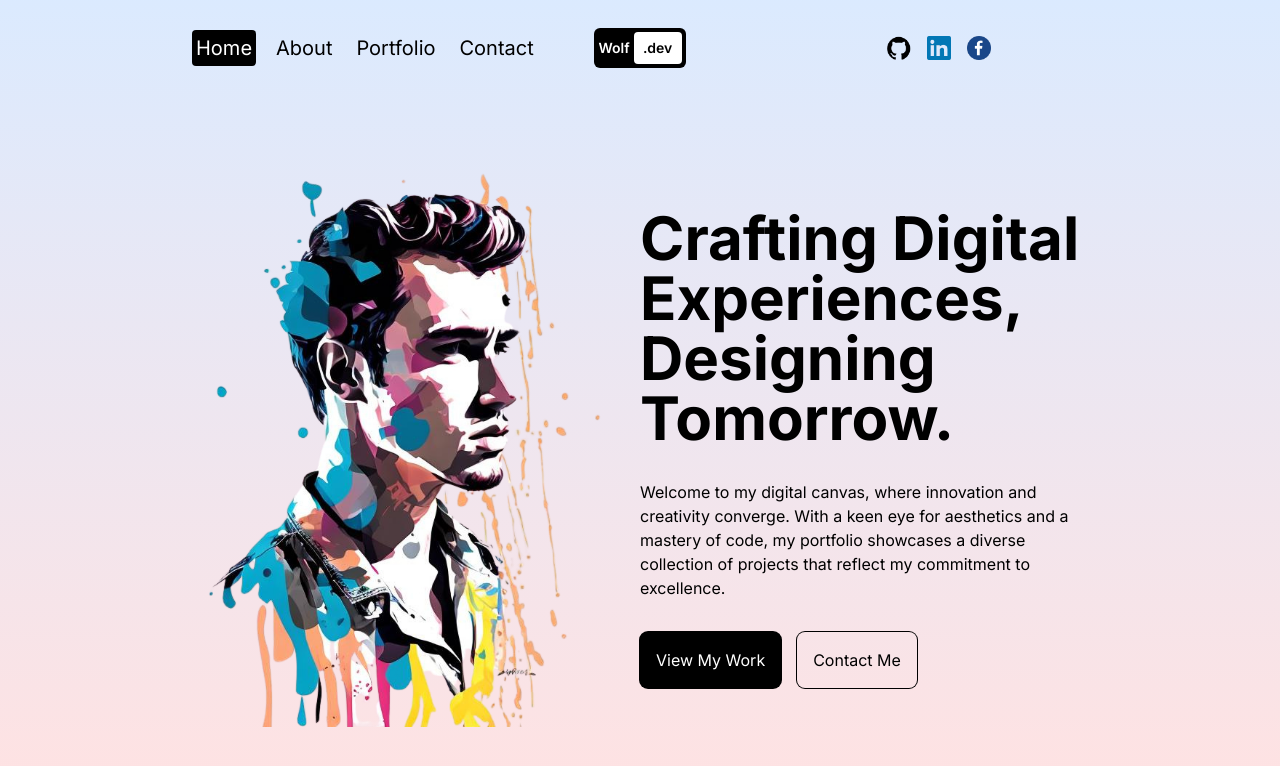
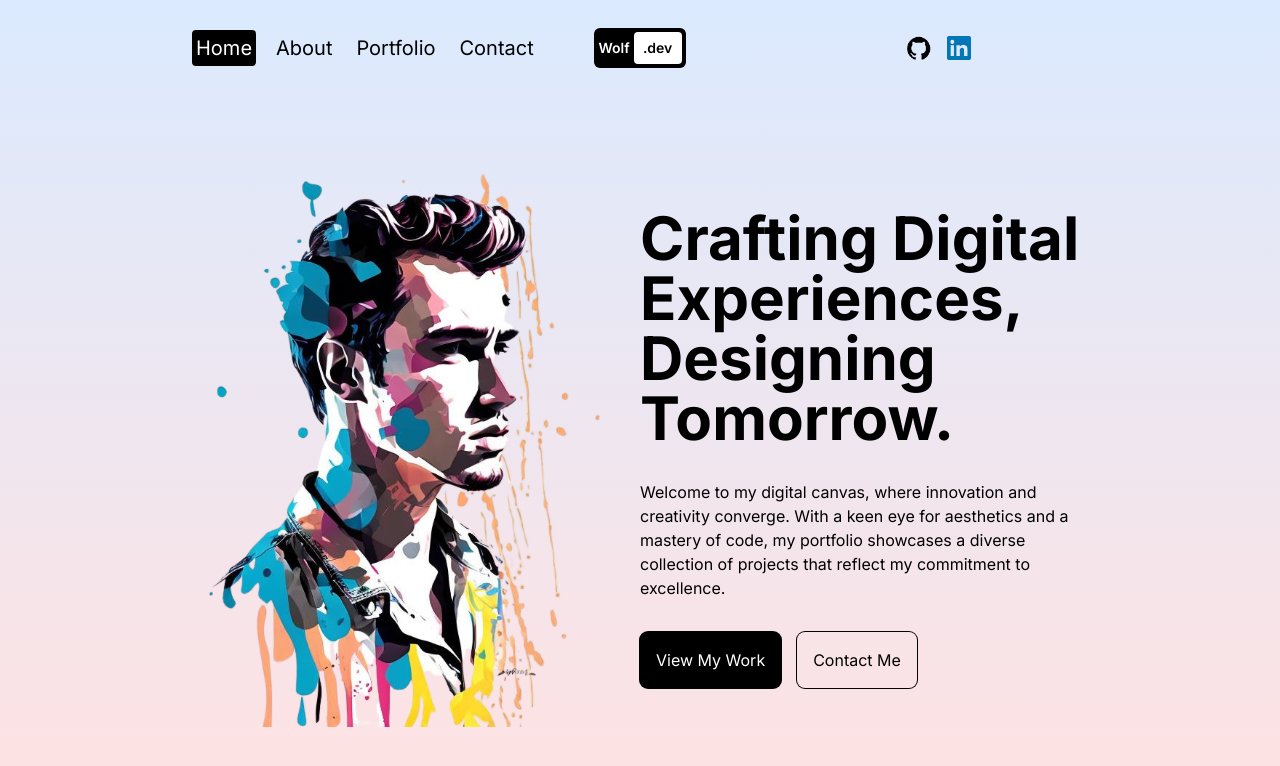
Before and after one commit to Akbar-Rouzi/my-portfolio, a Next.js app: page / in a window 1280 px wide. Shown: the top 766 px of the page. Built offline with nearby package versions, Linux system fonts and the light colour scheme.

Commit message:
Style social icons and add external link redirection on click

```diff
--- a/src/components/navbar.jsx
+++ b/src/components/navbar.jsx
@@ -39,8 +39,14 @@ const Navbar = () => {
       {/* SOCIALS */}
       <div className="hidden md:flex gap-4 w-1/3 xl:justify-center">
         {socials.map((social) => (
-          <Link href="#" key={social.name}>
-            <Image src={social.src} alt="" width={24} height={24} />
+          <Link href={social.url} key={social.name} passHref target="_blank">
+            <Image
+              src={social.src}
+              alt=""
+              width={24}
+              height={24}
+              className="transition-transform duration-300 hover:scale-125"
+            />
           </Link>
         ))}
       </div>
--- a/src/utils/socials.js
+++ b/src/utils/socials.js
@@ -1,7 +1,6 @@
 const socials = [
-	{ name: 'github', src: '/github.png' },
-	{ name: 'linkedin', src: '/linkedin.png' },
-	{ name: 'facebook', src: '/facebook.png' }
+	{ name: 'github', src: '/github.png', url: 'https://github.com/Akbar-Rouzi' },
+	{ name: 'linkedin', src: '/linkedin.png', url: 'https://www.linkedin.com/in/akbar-rouzi-0631162a4/' }
 ];
 
 export default socials;
```
